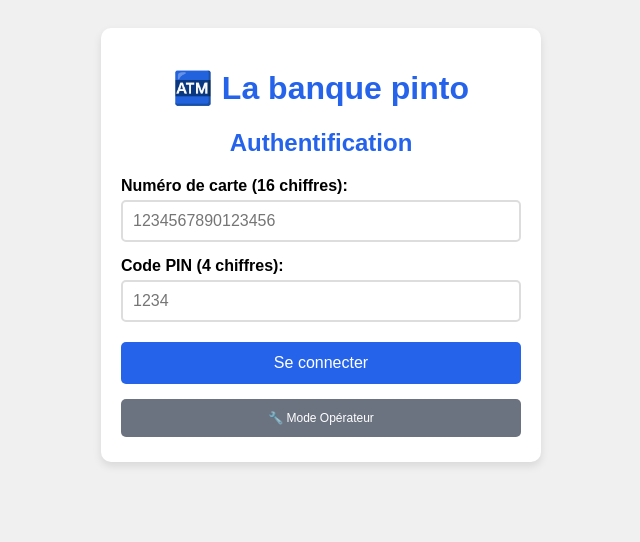
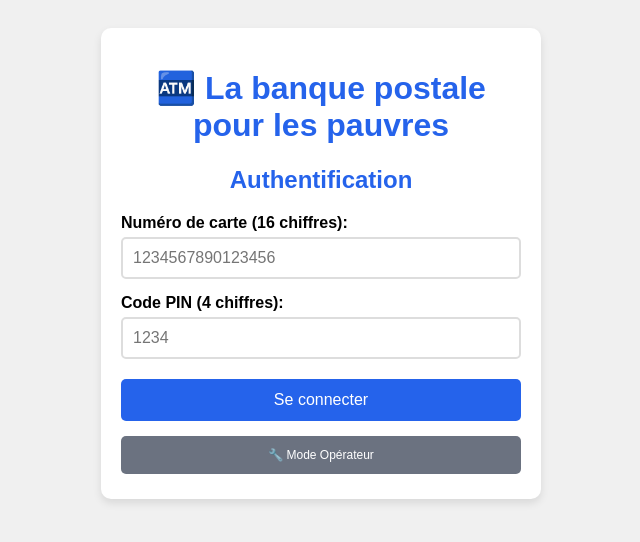
Before and after one commit to djafer934/dab-simulator, a plain HTML site: page index.html in a window 1280 px wide. Shown: the whole page, without its empty margins (319-959 px from the left). Drawn offline with Linux system fonts and the light colour scheme.

Commit message:
Update index.html

```diff
--- a/index.html
+++ b/index.html
@@ -30,7 +30,7 @@
 </head>
 <body>
   <div class="container">
-    <h1>🏧 La banque pinto </h1>
+    <h1>🏧 La banque postale pour les pauvres </h1>
 
     <!-- ÉCRAN 1 : Authentification -->
     <div id="loginScreen" class="screen active">
```
